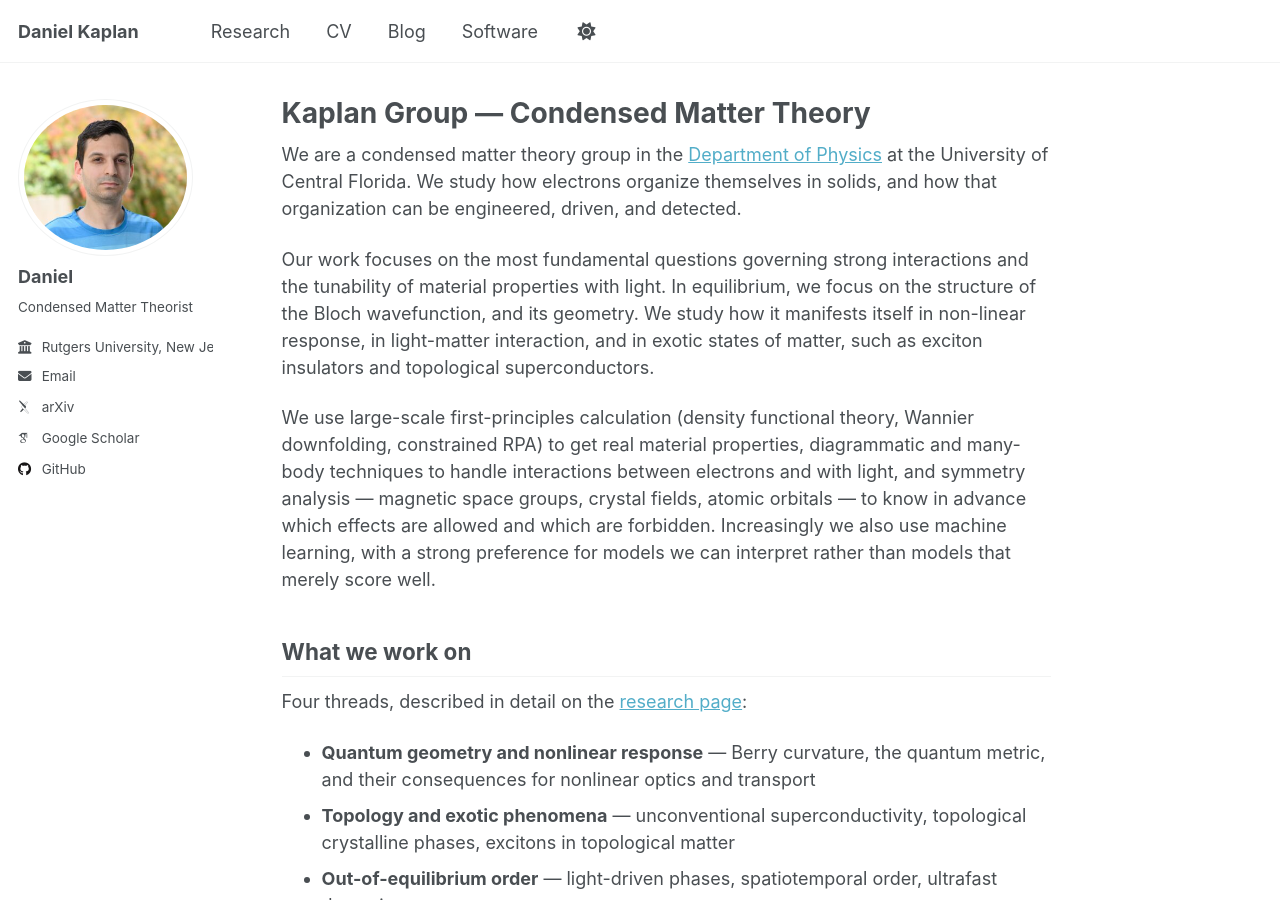
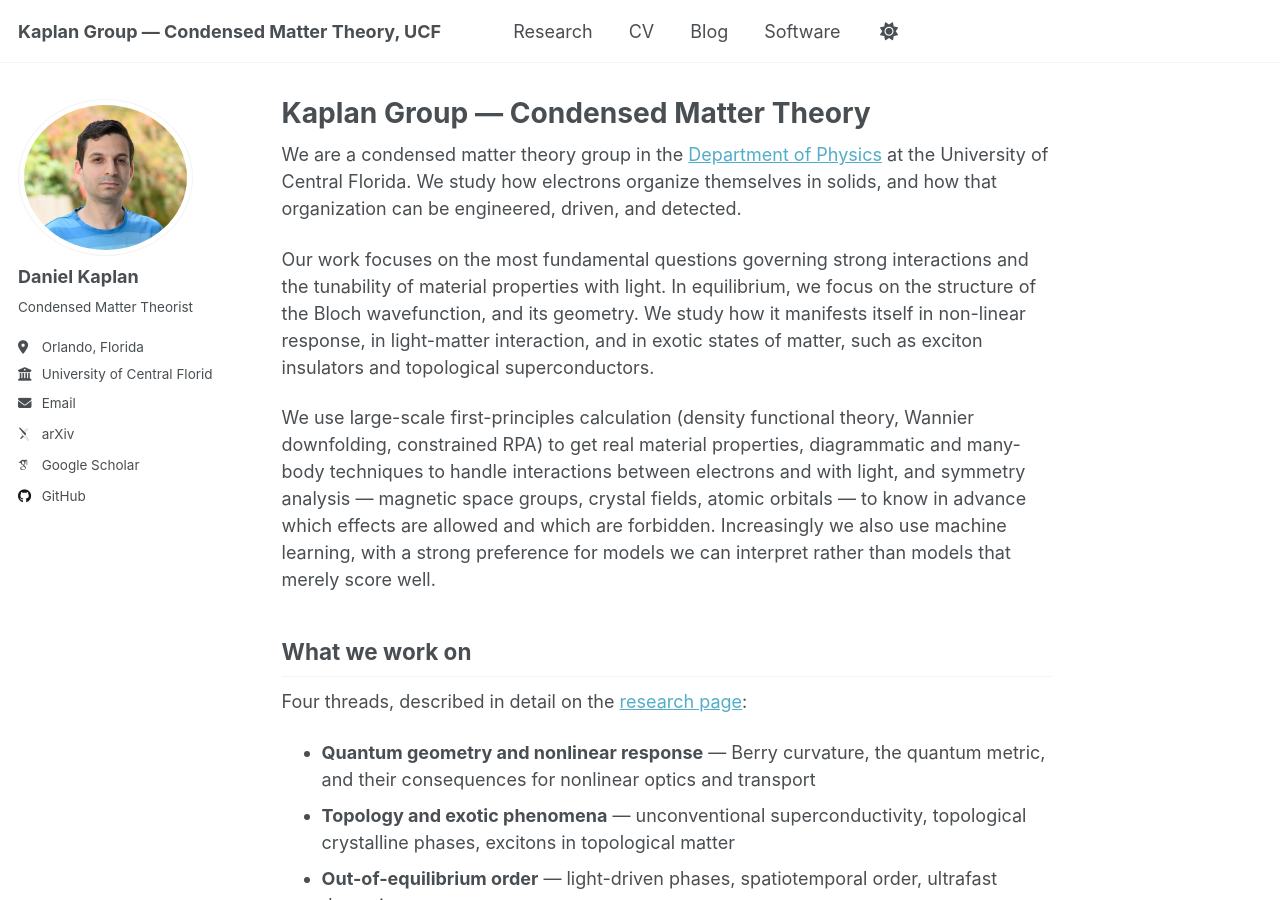
Before and after one commit to danielkaplan137/danielkaplan137.github.io, a Jekyll site: the page built from _pages/about.md, in a window 1280 px wide and 900 px high. Built offline with Jekyll 4.4.1, drawn with Linux system fonts in a browser that asks for light colours; some web fonts are replaced; part of the change alters nothing that is shown.

Commit message:
modified:   .DS_Store 	modified:   _config.yml

```diff
--- a/_config.yml
+++ b/_config.yml
@@ -9,13 +9,13 @@
 # Basic Site Settings
 locale                   : "en-US"
 site_theme               : "bright"
-title                    : "Daniel Kaplan"
-title_separator          : "-"
+title                    : "Kaplan Group — Condensed Matter Theory, UCF"
+title_separator          : "|"
 name                     : &name "Daniel Kaplan"
-description              : &description "personal description"
+description              : &description "Condensed matter theory group at the University of Central Florida. Quantum geometry, nonlinear response, topological superconductivity, and machine learning for materials discovery."
 url                      : https://danielkaplan137.github.io # the base hostname & protocol for your site e.g. "https://[your GitHub username].github.io" or if you already have some other page hosted on Github then use "https://[your GitHub username].github.io/[Your Repo Name]"
 baseurl                  : "" # the subpath of your site, e.g. "/blog"
-repository               : "https://github.com/danielkaplan137"
+repository               : "danielkaplan137/danielkaplan137.github.io" # CHANGED: must be "owner/repo", not a URL. jekyll-github-metadata cannot parse the URL form.
 
 # Site Author - The following control what appear as part of the author content on the side bar.
 #               If a field is blank the icon and link will not appear, otherwise it will be shown.
@@ -23,20 +23,20 @@ repository               : "https://github.com/danielkaplan137"
 author:
   # Biographic information
   avatar           : "headshot.jpg"
-  name             : "Daniel"
+  name             : "Daniel Kaplan"
   pronouns         : # example: "she/her"
   bio              : "Condensed Matter Theorist"
-  #location         : ""
-  employer         : "Rutgers University, New Jersey"
+  location         : "Orlando, Florida"
+  employer         : "University of Central Florida"
   uri              : # URL
-  email            : "d.kaplan1@rutgers.edu"
+  email            : "daniel.kaplan@ucf.edu"
 
   # Academic websites
   academia         : # URL
-  arxiv            : "http://arxiv.org/a/kaplan_d_3"
+  arxiv            : "https://arxiv.org/a/kaplan_d_3"
   googlescholar    : "https://scholar.google.com/citations?user=n2RYBTwAAAAJ&hl=en"
   impactstory      : # URL
-  #orcid            : "http://orcid.org/yourorcidurl"
+  #orcid            : "https://orcid.org/XXXX-XXXX-XXXX-XXXX"   # uncomment and fill in
   semantic         : # URL
   #pubmed           : "https://www.ncbi.nlm.nih.gov/pubmed/?term=john+snow"
   researchgate     : # URL
@@ -87,9 +87,9 @@ publication_category:
 
 # Site Settings
 teaser                   :  # filename of teaser fallback teaser image placed in /images/, .e.g. "500x300.png"
-breadcrumbs              : false # true, false (default)
+breadcrumbs              : false # true, false (default) — LEFT FALSE ON PURPOSE, see notes
 words_per_minute         : 160
-future                   : true
+future                   : false # CHANGED: was true, which is what published the post dated 2199-01-01
 read_more                : "disabled" # if enabled, adds "Read more" links to excerpts
 talkmap_link             : false      #change to true to add link to talkmap on talks page
 comments:
@@ -124,8 +124,8 @@ atom_feed:
 
 
 # SEO Related
-google_site_verification :
-bing_site_verification   :
+google_site_verification :          # paste token from Google Search Console > Settings > Ownership verification > HTML tag
+bing_site_verification   :          # paste token from Bing Webmaster Tools
 alexa_site_verification  :
 yandex_site_verification :
 
@@ -137,18 +137,23 @@ facebook:
   username               :
   app_id                 :
   publisher              :
-og_image                 :  # Open Graph/Twitter default site image
+og_image                 :  # Open Graph/Twitter default site image — see notes before setting
 # For specifying social profiles
 # - https://developers.google.com/structured-data/customize/social-profiles
 social:
-  type                   : # Person or Organization (defaults to Person)
-  name                   : # If the user or organization name differs from the site's name
-  links: # An array of links to social media profiles
+  type                   : Person
+  name                   : *name
+  links:
+    - "https://scholar.google.com/citations?user=n2RYBTwAAAAJ&hl=en"
+    - "https://arxiv.org/a/kaplan_d_3"
+    - "https://github.com/danielkaplan137"
+    # Add your ORCID once you have the URL, and your UCF faculty profile page
+    # as soon as it exists — that one is the highest-value entry in this list.
 
 
 # Analytics
 analytics:
-  provider               :  "false" # false (default), "google", "google-universal", "google-analytics-4", "custom"
+  provider               : false # CHANGED: was the quoted string "false", which is truthy in Liquid
   google:
     tracking_id          :
 
@@ -185,6 +190,7 @@ exclude:
   - README
   - tmp
   - vendor
+  - _pages_copy
 keep_files:
   - .git
   - .svn
@@ -307,7 +313,7 @@ sass:
 permalink: /:categories/:title/
 # paginate: 5 # amount of posts to show
 # paginate_path: /page:num/
-timezone: Etc/UTC # http://en.wikipedia.org/wiki/List_of_tz_database_time_zones
+timezone: America/New_York # CHANGED from Etc/UTC — affects displayed post dates
 
 
 # Plugins
```
Also changed, not shown: 1 other file.
